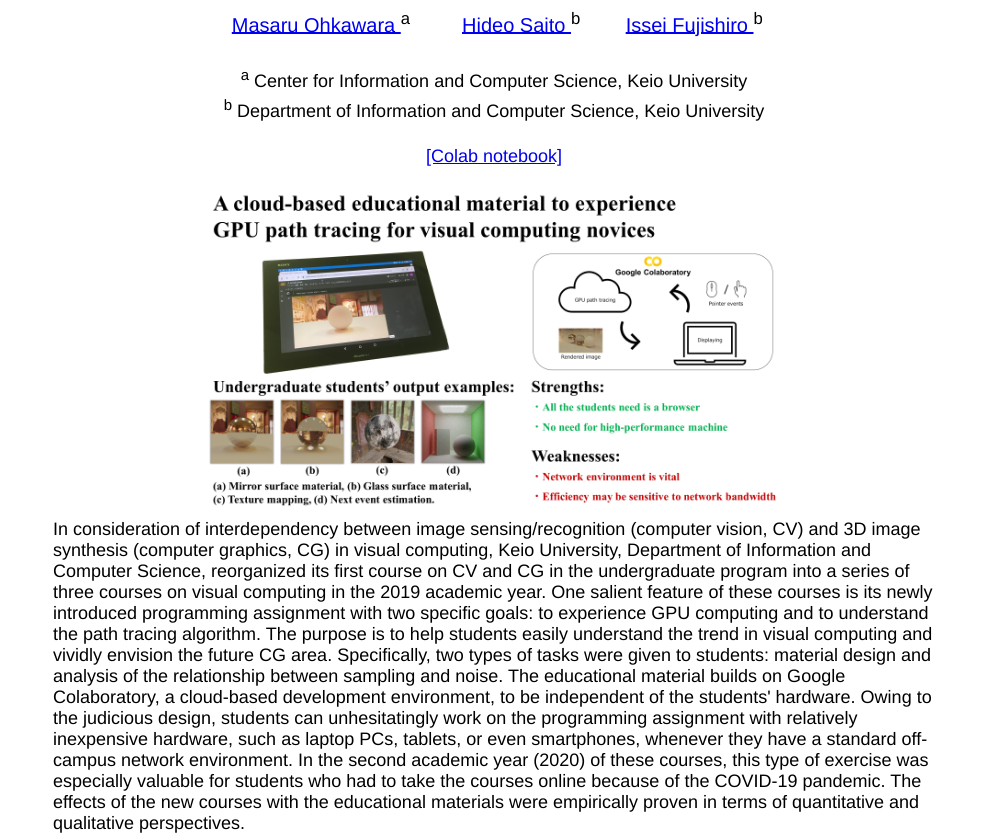
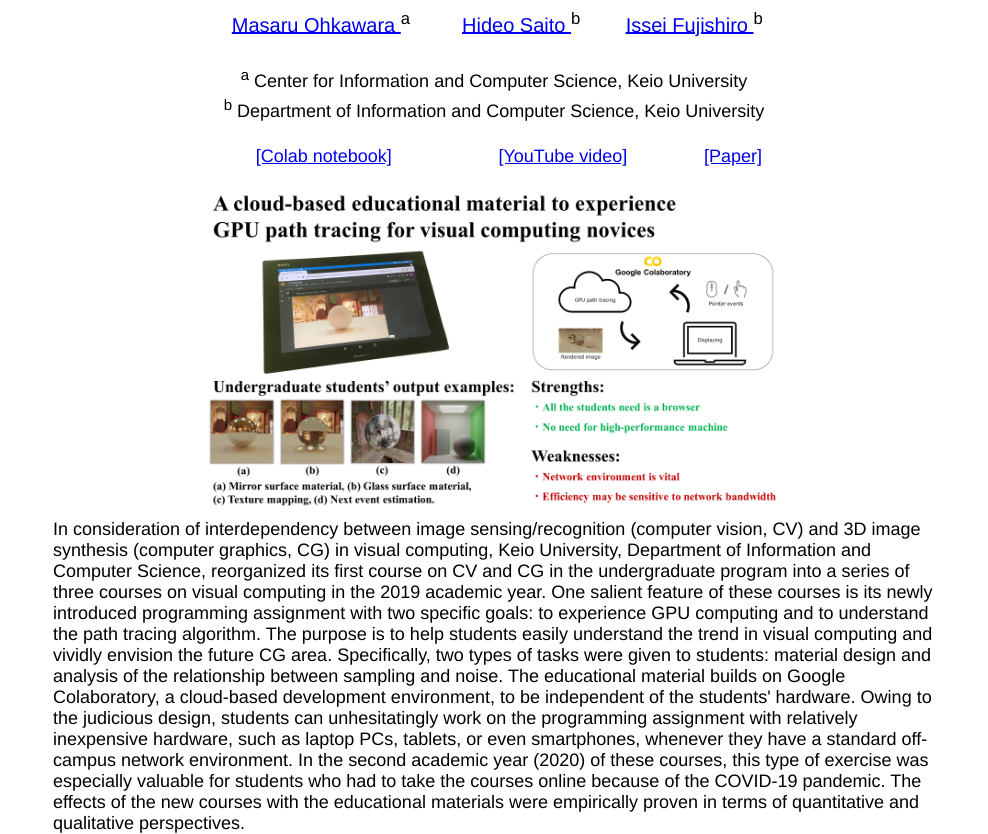
Before and after one commit to MsrOhkwr/experiencing-gpu-path-tracing-in-online-courses, a plain HTML site: page index.html in a window 1280 px wide. Shown: the part 66-900 px from the top of the page, without its empty margins (146-1134 px from the left). Drawn offline with Linux system fonts and the light colour scheme.

Commit message:
Add the materials

```diff
--- a/index.html
+++ b/index.html
@@ -59,6 +59,16 @@
                             [Colab notebook]
                         </a>
                     </td>
+                    <td>
+                        <a href="https://youtu.be/o2-IvmvUTnw">
+                            [YouTube video]
+                        </a>
+                    </td>
+                    <td>
+                        <a href="https://doi.org/10.1016/j.gvc.2021.200022">
+                            [Paper]
+                        </a>
+                    </td>
                 </tr>
             </tbody>
         </table>
```
